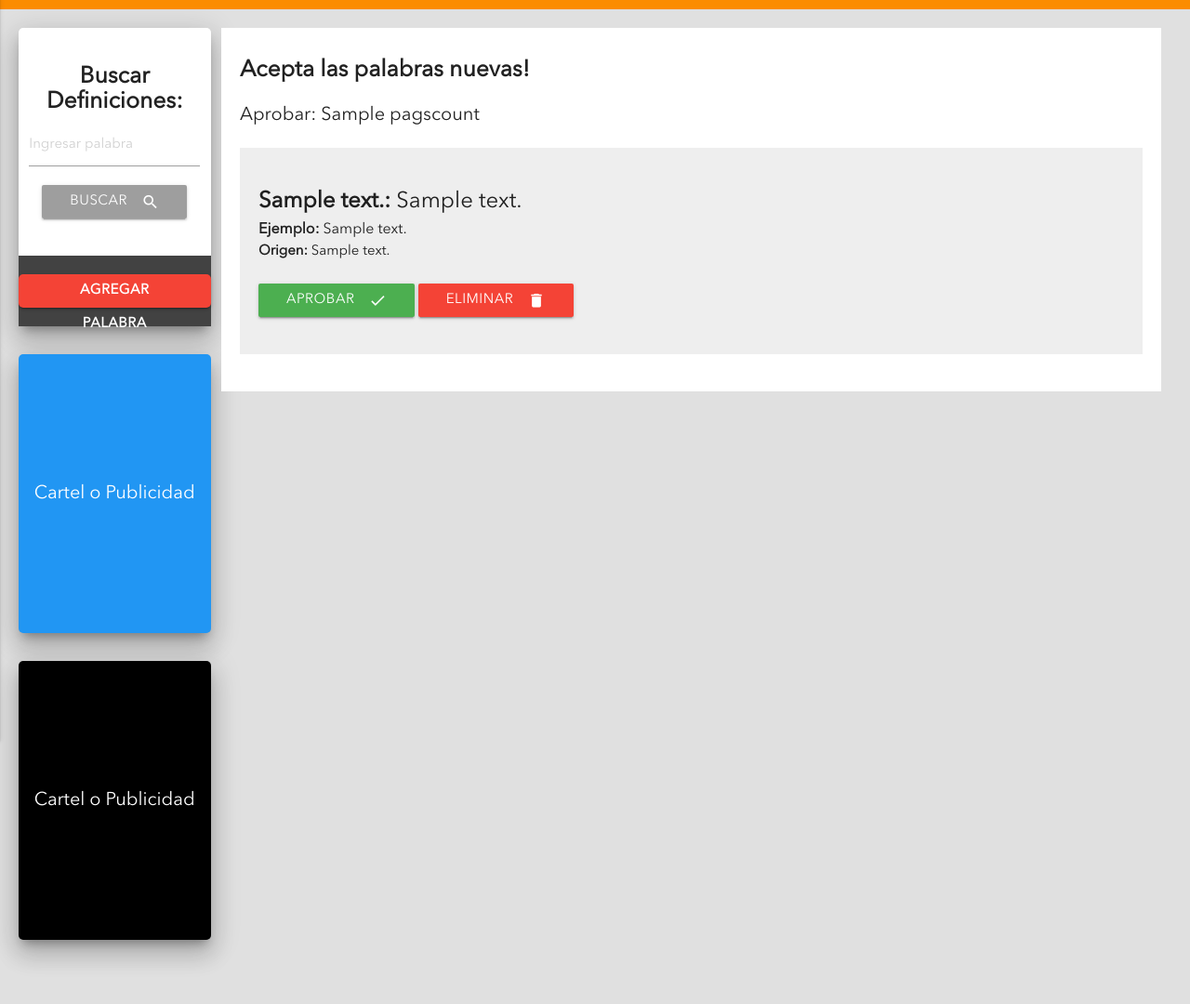
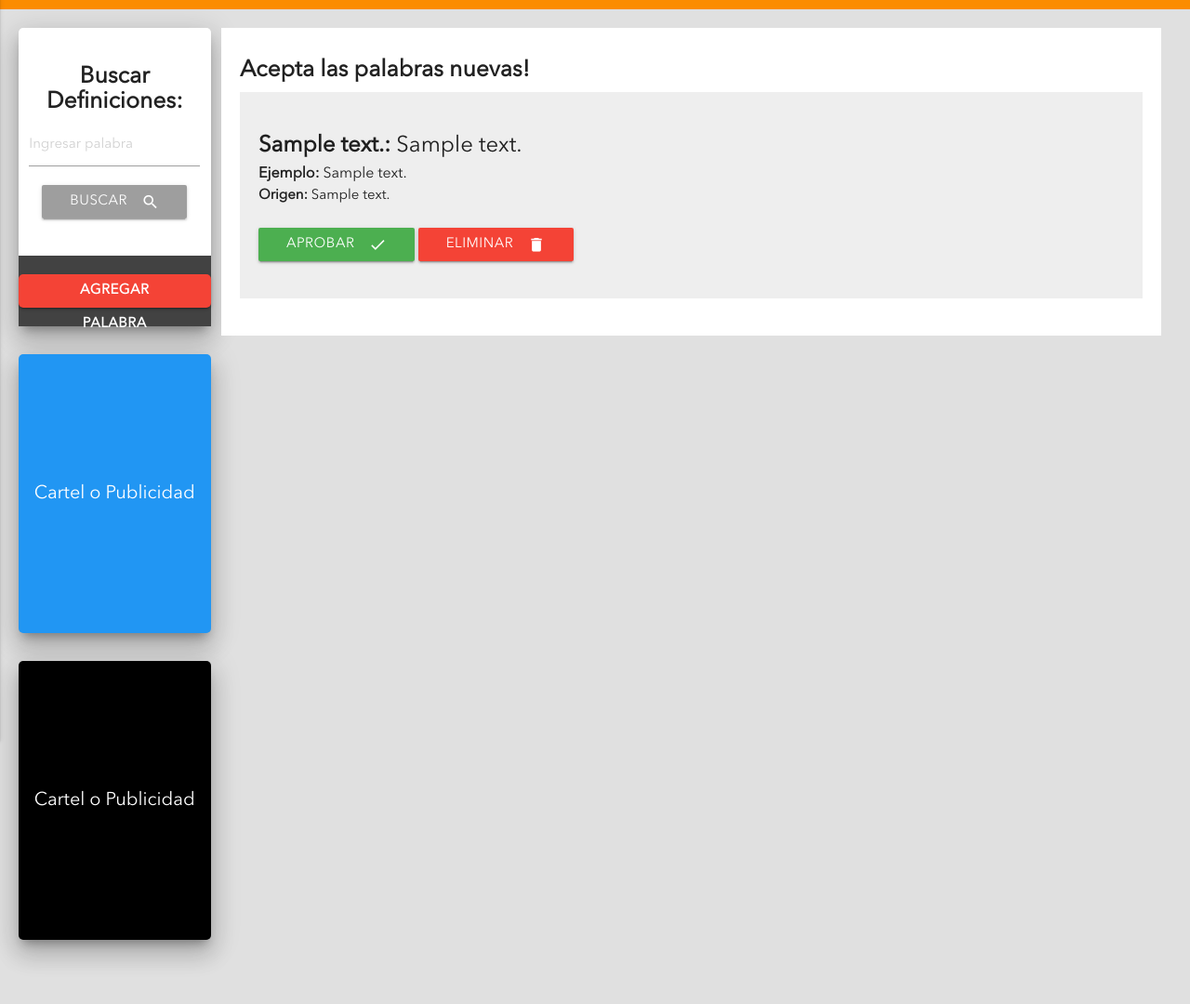
Before and after one commit to santimarro/diccionario_ffyh, a Django app: template diccionario/search/templates/search/aprobar.html in a window 1280 px wide. Shown: the part 64-1144 px from the top of the page at 93% size. Run offline with Django 3.2, Linux system fonts and the light colour scheme; tables that the repository leaves empty hold one stand-in row (values such as "Sample post"); the template is opened without the code that fills it: values that come from a table or form of the project are taken from there, most other values are stand-ins (such as "Sample title", 1, 10 or a date in 2020); some libraries are stand-ins or nearby versions.

Commit message:
removido el paginator del html de aprobar

```diff
--- a/diccionario/search/templates/search/aprobar.html
+++ b/diccionario/search/templates/search/aprobar.html
@@ -49,9 +49,6 @@
         {% else %}
 
         <h5 class="left-align"><b>Acepta las palabras nuevas!</b></h5> {% endif %}
-        {% if pagscount %}
-        <p>Aprobar: {{pagscount}}</p>
-        {% endif %}
         {% for word in words %}
         <div class="grey lighten-3" style="padding:20px; margin-bottom:20px;">
 
```
